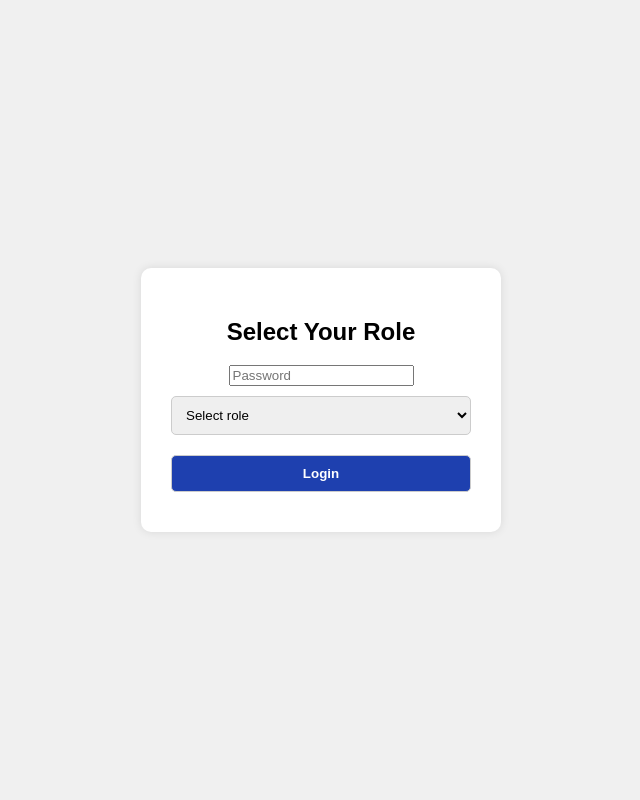
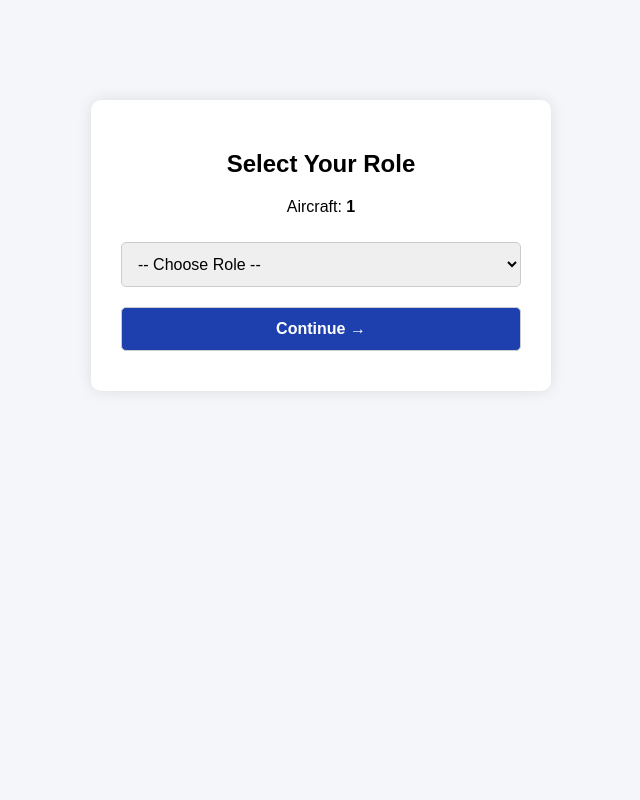
Before and after one commit to jquiroz343-sys/structural-repair-app, a Flask app: page /role_select/1 in a window 1280 px wide. Shown: the whole page, without its empty margins (319-959 px from the left). Run offline with Flask 3, Linux system fonts and the light colour scheme.

Commit message:
Update role_select.html
con appy completa

```diff
--- a/templates/role_select.html
+++ b/templates/role_select.html
@@ -4,25 +4,25 @@
     <meta charset="UTF-8">
     <title>Select Role</title>
     <style>
-        body { font-family: Arial; background: #f0f0f0; display: flex; justify-content: center; align-items: center; height: 100vh; margin: 0; }
-        .role-box { background: white; padding: 30px; border-radius: 10px; box-shadow: 0 0 10px rgba(0,0,0,0.1); width: 300px; text-align: center; }
-        select, button { width: 100%; padding: 10px; margin: 10px 0; border: 1px solid #ccc; border-radius: 5px; }
+        body { font-family: Arial; text-align: center; margin-top: 100px; background: #f4f6f9; }
+        .card { width: 400px; margin: auto; background: white; padding: 30px; border-radius: 10px; box-shadow: 0 0 15px rgba(0,0,0,0.1); }
+        select, button { width: 100%; padding: 12px; margin: 10px 0; font-size: 16px; border: 1px solid #ccc; border-radius: 5px; }
         button { background: #1e40af; color: white; font-weight: bold; cursor: pointer; }
+        button:hover { background: #1e3a8a; }
     </style>
 </head>
 <body>
-    <div class="role-box">
+    <div class="card">
         <h2>Select Your Role</h2>
-        <form method="POST" action="/login">
-            <input type="hidden" name="msn" value="{{ msn }}">
-            <input type="password" name="password" placeholder="Password" required />
+        <p>Aircraft: <strong>{{ msn }}</strong></p>
+        <form method="POST">
             <select name="role" required>
-                <option value="">Select role</option>
+                <option value="">-- Choose Role --</option>
                 <option value="operator">Operator</option>
                 <option value="auditor">Auditor</option>
                 <option value="lessor">Lessor</option>
             </select>
-            <button type="submit">Login</button>
+            <button type="submit">Continue →</button>
         </form>
     </div>
 </body>
```
